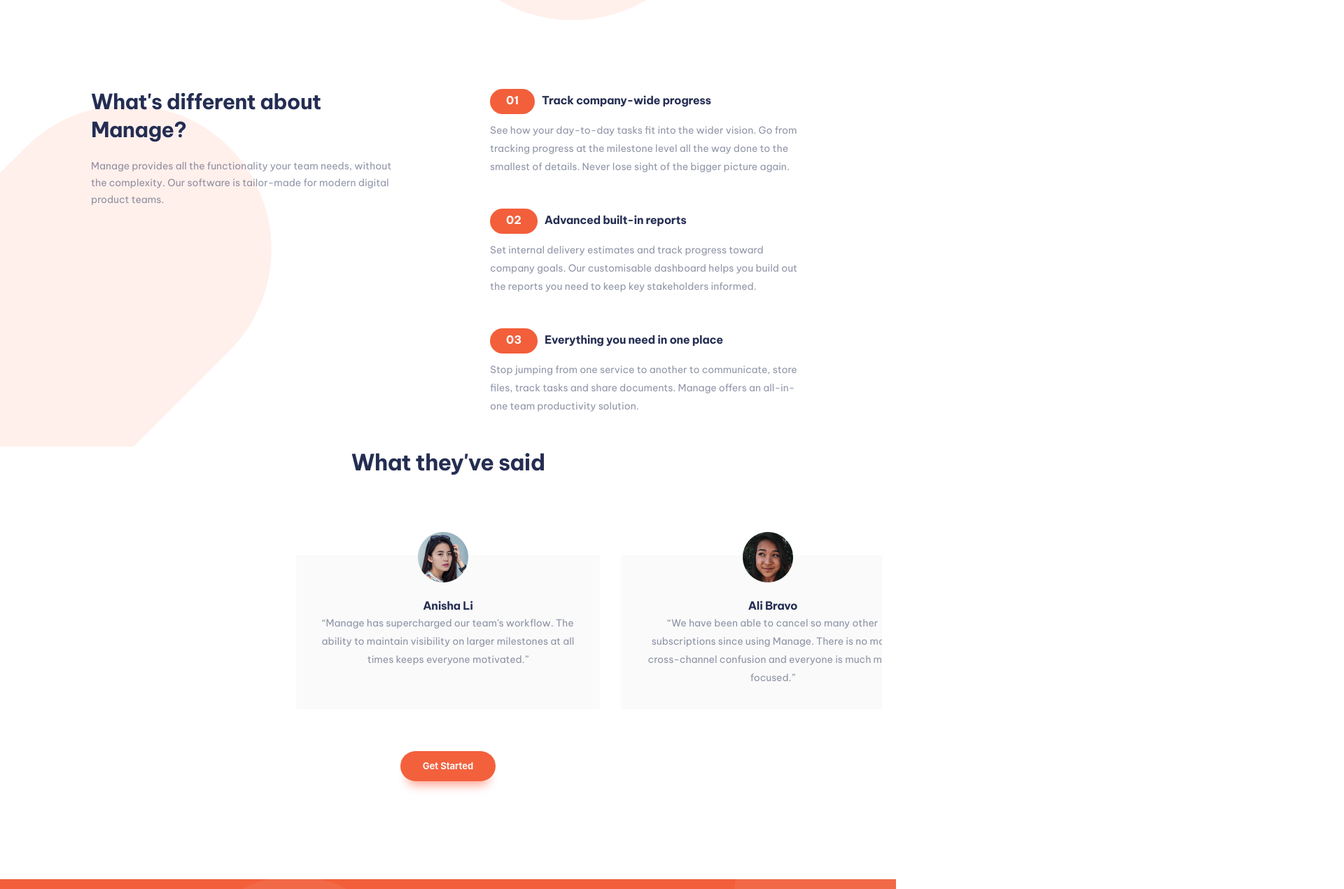
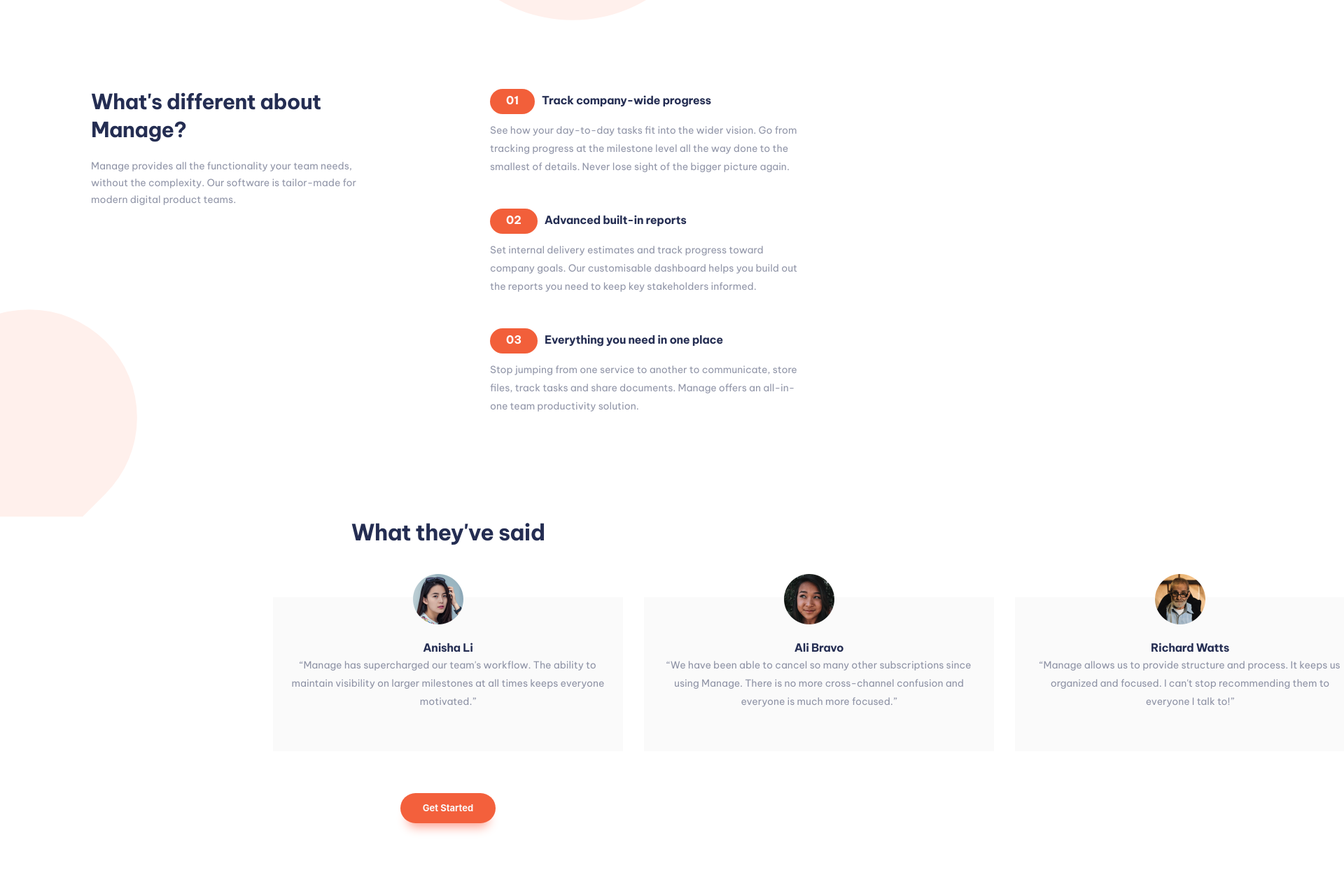
Before and after one commit to kpav33/manage-landing-page, a Next.js app: page / in a window 1280 px wide. Shown: the part 639-1909 px from the top of the page at 70% size, 1920 px wide, since content can reach past the window. Built offline with nearby package versions, Linux system fonts and the light colour scheme.

Commit message:
Fix carousel

```diff
--- a/components/ReasonsSection/ReasonsSection.module.css
+++ b/components/ReasonsSection/ReasonsSection.module.css
@@ -7,9 +7,10 @@
         padding: 0px 130px;
         background-image: url("/bg-tablet-pattern.svg");
         background-repeat: no-repeat;
-        background-size: 60%;
+        background-size: 45%;
         background-position: bottom -280px left -380px;
         overflow: visible;
+        padding-bottom: 100px;
     }
 
     .container > div {
@@ -18,6 +19,10 @@
         gap: 120px;
         max-width: 1440px;
         margin: 0 auto;
+    }
+
+    .textContainer {
+        max-width: 400px;
     }
 }
 
--- a/components/ReasonsSection/index.js
+++ b/components/ReasonsSection/index.js
@@ -6,7 +6,7 @@
   return (
     <section className={styles.container}>
       <div>
-        <div>
+        <div className={styles.textContainer}>
           <h2 className={styles.heading}>
             What&apos;s different about Manage?
           </h2>
--- a/components/Testimonials/Testimonials.module.css
+++ b/components/Testimonials/Testimonials.module.css
@@ -50,9 +50,9 @@
 }
 
 .embla {
-    overflow: hidden;
+    /* overflow: hidden; */
     cursor: pointer;
-    padding-top: 40px;
+    /* padding-top: 40px; */
 }
 
 .embla__container {
@@ -72,9 +72,9 @@
     }
 
     .embla__slide {
-        flex: 0 0 35%;
-        /* margin-right: 30px; */
-        margin-right: 30px;
+        flex: 0 0 500px;
+        /* max-width: 100%; */
+        margin: 0px 15px;
     }
 }
 
```
